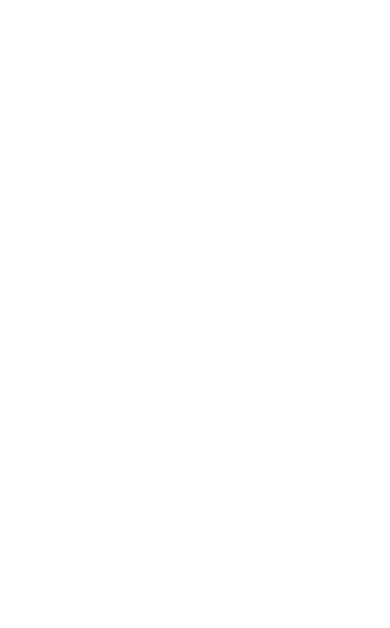
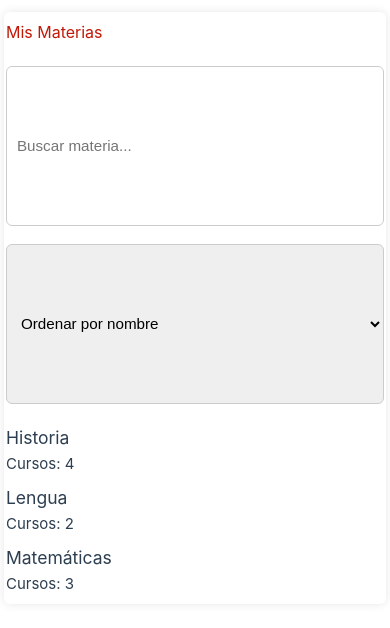
Before and after one commit to Marcwos/vue-AsistenciasU, a Vue app: page /materias in a window 390 px wide. Before the commit this address had no page. Shown: the top 628 px of the page. Built offline with nearby package versions, Linux system fonts and the light colour scheme.

Commit message:
Resposive login

```diff
--- a/src/assets/main.css
+++ b/src/assets/main.css
@@ -1,11 +1,11 @@
 @import './base.css';
 
-#app {
+/* #app {
   max-width: 1280px;
-  /* margin: 0 auto;
-  padding: 2rem; */
+  margin: 0 auto;
+  padding: 2rem;
   font-weight: normal;
-}
+} */
 
 a,
 .green {
@@ -17,19 +17,6 @@ a,
 
 @media (hover: hover) {
   a:hover {
-    background-color: hsla(160, 100%, 37%, 0.2);
+    background-color: hsla(160, 100%, 50%, 0.2);
   }
 }
-
-@media (min-width: 1024px) {
-  body {
-    display: flex;
-    place-items: center;
-  }
-
-  #app {
-    display: grid;
-    grid-template-columns: 1fr 1fr;
-    padding: 0 2rem;
-  }
-}
--- a/src/components/FormLogin.vue
+++ b/src/components/FormLogin.vue
@@ -8,7 +8,7 @@
         </p>
 
         <form @submit.prevent="login">
-          <input type="email" v-model="correo" placeholder="Correo" required />
+          <input v-focus type="email" v-model="correo" placeholder="Correo" required />
           <input type="password" v-model="clave" placeholder="Contraseña" required />
           <button type="submit">Ingresar</button><br />
           <a href="#" class="olvide">¿Olvidó contraseña?</a>
@@ -26,17 +26,21 @@
   const clave = ref('')
   const router = useRouter()
 
+  const vFocus = {
+    mounted: (el) => el.focus()
+  }
+
   function login() {
     if (correo.value === 'admin@gmail.com' && clave.value === '1234') {
       localStorage.setItem('usuarioLogueado', correo.value)
-      router.push('/materia')
+      router.push('/materias')
       return
     }
     let usuarios = JSON.parse(localStorage.getItem('usuarios') || '[]')
     const user = usuarios.find(u => u.correo === correo.value && u.clave === clave.value)
     if (user) {
       localStorage.setItem('usuarioLogueado', correo.value)
-      router.push('/materia')
+      router.push('/materias')
     } else {
       alert('Credenciales incorrectas')
     }
@@ -50,12 +54,13 @@
 <style scoped>
 /* ------------------ LOGIN ------------------ */
 .login-container {
-  display: absolute;
-  margin-left: 550px;
-  width: 600px;
-  /* justify-content: center;
-  align-items: center; */
-  /* height: calc(100vh - 60px); */
+  min-height: 100dvh;
+  display: flex;
+  justify-content: center;
+  align-items: center;
+  background: #f5f5f5;
+  margin: 0;
+  padding: 0;
 }
 
 .registro {
@@ -75,6 +80,7 @@
   text-align: center;
   width: 100%;
   max-width: 400px;
+  box-sizing: border-box;
 }
 
 .login-box form {
@@ -100,4 +106,37 @@
   text-decoration: none;
 }
 
+/* Responsive styles */
+@media (max-width: 600px) {
+  .login-container {
+    padding: 10px;
+    min-height: 100vh;
+    width: 100vw;
+    margin: 0;
+  }
+  .login-box {
+    padding: 20px 10px;
+    max-width: 100%;
+    border-radius: 0;
+    box-shadow: none;
+  }
+  .uleam-logo {
+    font-size: 26px;
+  }
+  .uleam-sub {
+    font-size: 12px;
+  }
+  .login-box form input,
+  .login-box form button {
+    font-size: 14px;
+    width: 100%;
+    margin-bottom: 10px;
+  }
+}
+
+@media (max-width: 350px) {
+  .login-box {
+    padding: 8px 2px;
+  }
+}
 </style>
--- a/src/router/index.js
+++ b/src/router/index.js
@@ -1,7 +1,7 @@
 import { createRouter, createWebHistory } from 'vue-router'
 import LoginView from '../views/LoginView.vue'
-
 import FormRegister from '../components/FormRegister.vue'
+import MateriasView from '@/views/MateriasView.vue'
 
 const router = createRouter({
   history: createWebHistory(import.meta.env.BASE_URL),
@@ -21,6 +21,11 @@ const router = createRouter({
       name: 'register',
       component: FormRegister,
     },
+    {
+      path: '/materias',
+      name: 'materias',
+      component: MateriasView,
+    }
   ],
 })
 
--- /dev/null
+++ b/src/views/MateriasView.vue
@@ -0,0 +1,208 @@
+<template>
+  <main class="contenedor-materias">
+    <div class="bloque-materias">
+      <h2 class="titulo-seccion">Mis Materias</h2>
+      <div class="filtros">
+        <input
+          type="text"
+          v-model="busqueda"
+          placeholder="Buscar materia..."
+        />
+        <select v-model="orden">
+          <option value="nombre">Ordenar por nombre</option>
+          <option value="cursos">Ordenar por cantidad de cursos</option>
+        </select>
+      </div>
+      <div class="grid-materias">
+        <div v-for="materia in materiasFiltradas" :key="materia.id" class="tarjeta-materia">
+          <h3>{{ materia.nombre }}</h3>
+          <p>Cursos: {{ materia.cursos }}</p>
+        </div>
+        <div v-if="materiasFiltradas.length === 0">No se encontraron materias.</div>
+      </div>
+    </div>
+  </main>
+</template>
+
+<script setup>
+import { ref, computed } from 'vue'
+
+// Ejemplo de materias, reemplaza con tus datos reales o lógica de carga
+const materias = ref([
+  { id: 1, nombre: 'Matemáticas', cursos: 3 },
+  { id: 2, nombre: 'Lengua', cursos: 2 },
+  { id: 3, nombre: 'Historia', cursos: 4 },
+])
+
+const busqueda = ref('')
+const orden = ref('nombre')
+
+const materiasFiltradas = computed(() => {
+  let filtradas = materias.value.filter(m =>
+    m.nombre.toLowerCase().includes(busqueda.value.toLowerCase())
+  )
+  if (orden.value === 'nombre') {
+    filtradas = filtradas.sort((a, b) => a.nombre.localeCompare(b.nombre))
+  } else if (orden.value === 'cursos') {
+    filtradas = filtradas.sort((a, b) => b.cursos - a.cursos)
+  }
+  return filtradas
+})
+</script>
+
+<style scoped>
+/* ------------------ VISTA MATERIAS ------------------ */
+
+.titulo-seccion {
+  color: #c21807;
+  margin-bottom: 20px;
+  text-align: left;
+  font-size: 2rem;
+}
+
+.filtros {
+  display: flex;
+  gap: 10px;
+  margin-bottom: 20px;
+  flex-wrap: wrap;
+}
+
+.filtros input,
+.filtros select {
+  padding: 10px;
+  font-size: 1rem;
+  border: 1px solid #ccc;
+  border-radius: 6px;
+  min-width: 140px;
+  flex: 1 1 160px;
+}
+
+.grid-materias {
+  display: grid;
+  grid-template-columns: repeat(auto-fill, minmax(280px, 1fr));
+  gap: 20px;
+}
+
+.materia-card {
+  background-color: white;
+  border-radius: 8px;
+  box-shadow: 0 2px 5px rgba(0, 0, 0, 0.1);
+  cursor: pointer;
+  transition: transform 0.1s ease-in-out;
+}
+
+.materia-card:hover {
+  transform: scale(1.02);
+}
+
+.materia-header {
+  background-color: #7a7d82;
+  color: white;
+  padding: 10px;
+  font-weight: bold;
+  border-top-left-radius: 8px;
+  border-top-right-radius: 8px;
+}
+
+.materia-cursos {
+  padding: 10px;
+  color: #333;
+  font-size: 1rem;
+  line-height: 1.5;
+}
+
+.bloque-materias {
+  background-color: white;
+  padding: 20px 30px;
+  border-radius: 12px;
+  box-shadow: 0 0 10px rgba(0,0,0,0.1);
+  max-width: 100%;
+  margin: 0 auto;
+  height: 75vh;
+  overflow-y: auto;
+  margin: 90px;
+}
+
+.btn-curso {
+  display: block;
+  width: 100%;
+  margin-top: 8px;
+  padding: 10px;
+  background-color: #e1e1e1;
+  border: none;
+  border-radius: 6px;
+  cursor: pointer;
+  text-align: left;
+  font-weight: bold;
+  transition: background-color 0.2s;
+}
+
+.btn-curso:hover {
+  background-color: #d5d5d5;
+}
+
+/* Responsive design */
+@media (max-width: 1024px) {
+  .bloque-materias {
+    padding: 16px 8px;
+    margin: 30px 0;
+    height: auto;
+  }
+  .titulo-seccion {
+    font-size: 1.5rem;
+  }
+}
+
+@media (max-width: 768px) {
+  .contenedor-materias {
+    padding: 8px;
+    margin: 0;
+  }
+  .bloque-materias {
+    padding: 12px 2vw;
+    margin: 20px 0;
+    border-radius: 8px;
+    height: auto;
+  }
+  .grid-materias {
+    grid-template-columns: repeat(auto-fill, minmax(180px, 1fr));
+    gap: 12px;
+  }
+  .titulo-seccion {
+    font-size: 1.2rem;
+  }
+}
+
+@media (max-width: 480px) {
+  .contenedor-materias {
+    padding: 4px;
+    margin: 0;
+  }
+  .bloque-materias {
+    padding: 8px 0.5vw;
+    margin: 8px 0;
+    border-radius: 6px;
+    height: auto;
+  }
+  .filtros {
+    flex-direction: column;
+    gap: 6px;
+  }
+  .filtros input,
+  .filtros select {
+    min-width: unset;
+    width: 100%;
+    font-size: 0.95rem;
+  }
+  .grid-materias {
+    grid-template-columns: 1fr;
+    gap: 8px;
+  }
+  .materia-card {
+    padding: 8px 4px;
+  }
+  .titulo-seccion {
+    font-size: 1rem;
+  }
+}
+</style>
```
